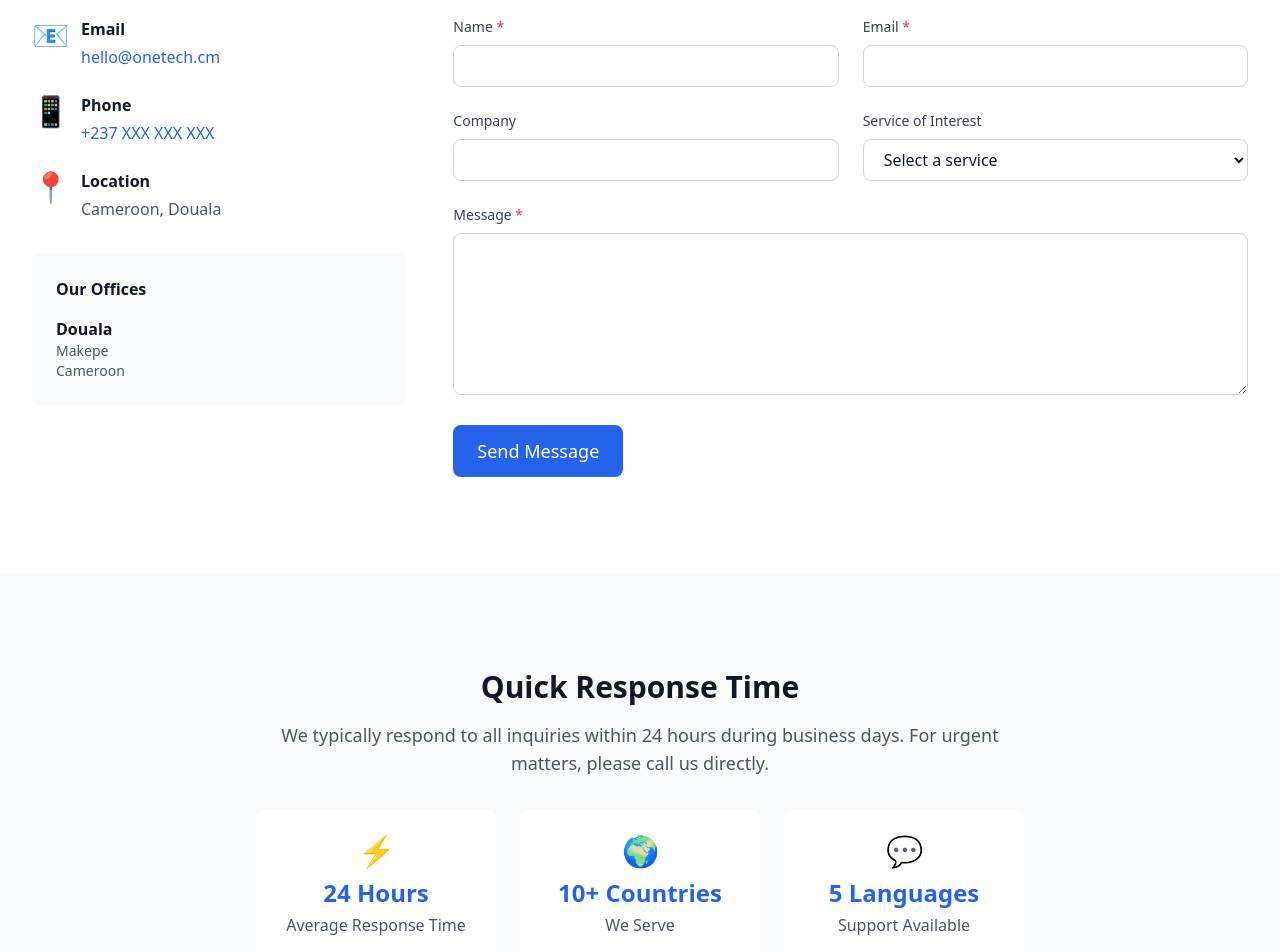
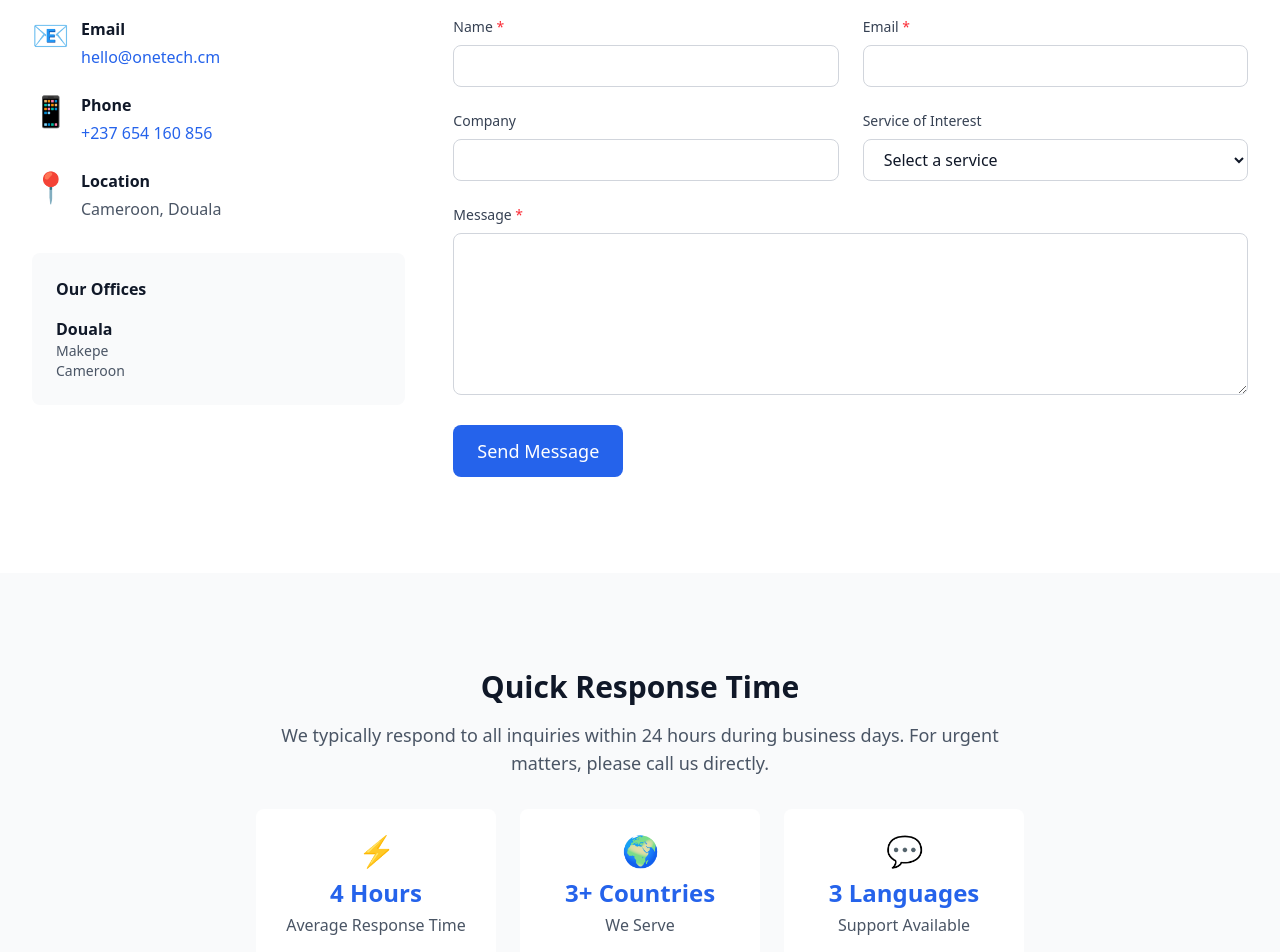
Before and after one commit to One-Market-cm/onetech, a Next.js app: page /contact in a window 1280 px wide. Shown: the part 540-1492 px from the top of the page. Built offline with nearby package versions, Linux system fonts and the light colour scheme.

Commit message:
Update contact details and statistics on page

```diff
--- a/app/contact/page.tsx
+++ b/app/contact/page.tsx
@@ -19,7 +19,7 @@ export default function ContactPage() {
     {
       icon: '📱',
       title: 'Phone',
-      details: '+237 XXX XXX XXX',
+      details: '+237 654 160 856',
       link: 'tel:+237654160856',
     },
     {
@@ -135,21 +135,21 @@ export default function ContactPage() {
               <div className="bg-white dark:bg-gray-800 p-6 rounded-lg">
                 <div className="text-3xl mb-2">⚡</div>
                 <div className="text-2xl font-bold text-primary-600 dark:text-primary-400 mb-1">
-                  24 Hours
+                  4 Hours
                 </div>
                 <div className="text-gray-600 dark:text-gray-400">Average Response Time</div>
               </div>
               <div className="bg-white dark:bg-gray-800 p-6 rounded-lg">
                 <div className="text-3xl mb-2">🌍</div>
                 <div className="text-2xl font-bold text-primary-600 dark:text-primary-400 mb-1">
-                  10+ Countries
+                  3+ Countries
                 </div>
                 <div className="text-gray-600 dark:text-gray-400">We Serve</div>
               </div>
               <div className="bg-white dark:bg-gray-800 p-6 rounded-lg">
                 <div className="text-3xl mb-2">💬</div>
                 <div className="text-2xl font-bold text-primary-600 dark:text-primary-400 mb-1">
-                  5 Languages
+                  3 Languages
                 </div>
                 <div className="text-gray-600 dark:text-gray-400">Support Available</div>
               </div>
```
